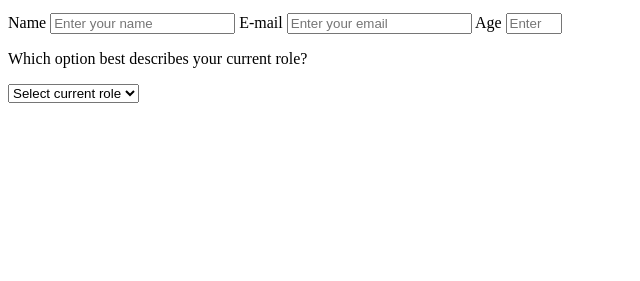
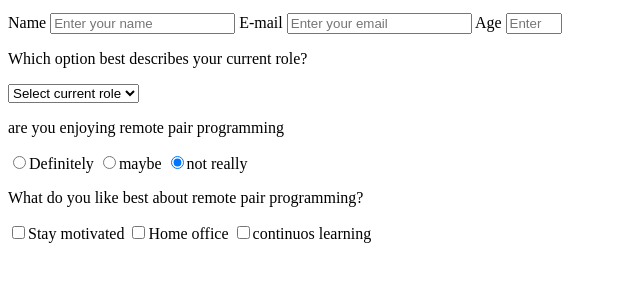
Before and after one commit to abouhid/HTML.Alex.Michael, a plain HTML site: page index.html in a window 1280 px wide. Shown: the part 87-368 px from the top of the page, without its empty margins (0-640 px from the left). Drawn offline with Linux system fonts and the light colour scheme.

Commit message:
added user stories 13 and 14

```diff
--- a/index.html
+++ b/index.html
@@ -31,6 +31,68 @@
         <option value="student">Student</option>
         <option value="job">Full Time Job</option>
         <option value="learner">Full Time Learner</option>
+
+         </select>
+     <div class="form-group">
+        <p>are you enjoying remote pair programming</p>
+        <label>
+        <input
+          name="user-recommend"
+          value="definitely"
+          type="radio"
+          class="input-radio"
+          checked
+        />Definitely</label>
+      <label>
+        <label>
+        <input
+          name="user-recommend"
+          value="maybe"
+          type="radio"
+          class="input-radio"
+          checked
+        />maybe</label>
+      <label>
+        <label>
+        <input
+          name="user-recommend"
+          value="not really"
+          type="radio"
+          class="input-radio"
+          checked
+        />not really</label>
+      <label>
+        </div>
+
+        <div class="form-group">
+        <p>What do you like best about remote pair programming?</p>
+        <label>
+        <input
+          name="user-recommend"
+          value="definitely"
+          type="checkbox"
+
+        />Stay motivated</label>
+      <label>
+        <label>
+        <input
+          name="user-recommend"
+          value="maybe"
+          type="checkbox"
+
+
+        />Home office</label>
+      <label>
+        <label>
+        <input
+          name="user-recommend"
+          value="not really"
+          type="checkbox"
+
+
+        />continuos learning</label>
+      <label>
+        </div>
      </form>
 
    </body>
```
